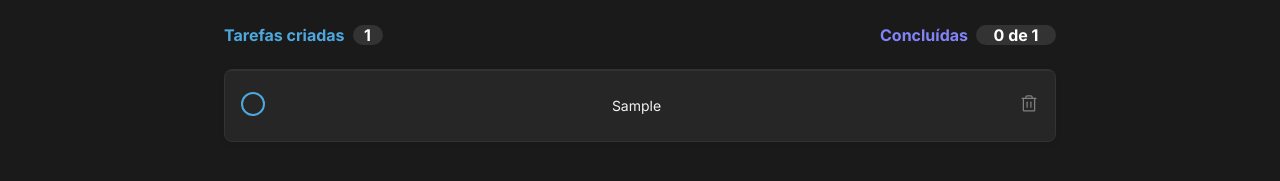
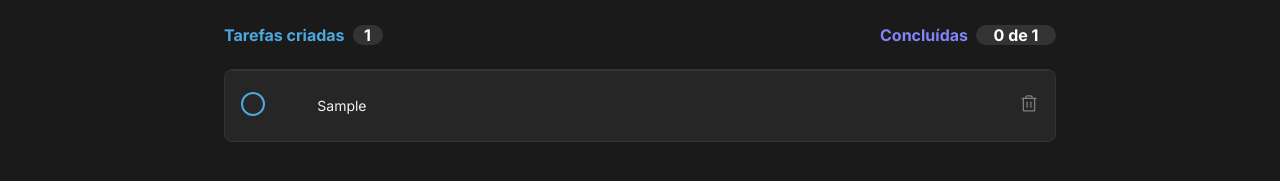
Before and after one commit to fsmaiorano/react-to-do, a React (Vite) app: page / in a window 1280 px wide. Both pictures are taken after typing "Sample" into the empty fields and a click on the button "Criar". Shown: the part 263-444 px from the top of the page. Built offline with nearby package versions, Linux system fonts and the light colour scheme.

Commit message:
adjust task text size

```diff
--- a/src/components/board/Board.module.css
+++ b/src/components/board/Board.module.css
@@ -18,6 +18,7 @@
 
 .form input {
   width: 46rem;
+  max-width: 46rem;
   height: 54px;
   border: 1px solid #0d0d0d;
   background-color: var(--gray-500);
@@ -25,6 +26,20 @@
   border-radius: 8px;
 
   padding: 1rem;
+  color: var(--white);
+
+  white-space: nowrap;
+  overflow: hidden;
+  text-overflow: ellipsis;
+}
+
+::placeholder {
+  /* Chrome, Firefox, Opera, Safari 10.1+ */
+  color: var(--gray-300);
+}
+
+::-ms-input-placeholder {
+  /* Microsoft Edge */
   color: var(--gray-300);
 }
 
--- a/src/components/task/Task.module.css
+++ b/src/components/task/Task.module.css
@@ -6,12 +6,17 @@
 
   width: 100%;
   height: 4.5rem;
+  min-height: 4.5rem;
   padding: 1rem;
 
   background-color: var(--gray-500);
   border: 1px solid var(--gray-400);
   box-shadow: 0px 2px 8px rgba(0, 0, 0, 0.06);
   border-radius: 8px;
+}
+
+.task:hover {
+  height: 100%;
 }
 
 .task + .task {
@@ -26,6 +31,20 @@
   line-height: 140%;
   color: var(--gray-100);
   text-decoration: none;
+
+  white-space: nowrap;
+  overflow: hidden;
+  text-overflow: ellipsis;
+
+  word-wrap: break-word;
+  width: 80%;
+  max-width: 80%;
+}
+
+.task > p:hover {
+  white-space: unset;
+  overflow: unset;
+  text-overflow: unset;
 }
 
 .task .isDone {
--- a/src/components/task/Task.tsx
+++ b/src/components/task/Task.tsx
@@ -35,7 +35,7 @@ export default function Task({
         />
         <label htmlFor={id.toString()}></label>
       </div>
-      <p className={isDone ? styles.isDone : ""}>{content}</p>
+      <p className={isDone ? styles.isDone : ""} >{content}</p>
       <button onClick={() => handleDeleteTask(id)}>
         <Trash size={20} />
       </button>
```
